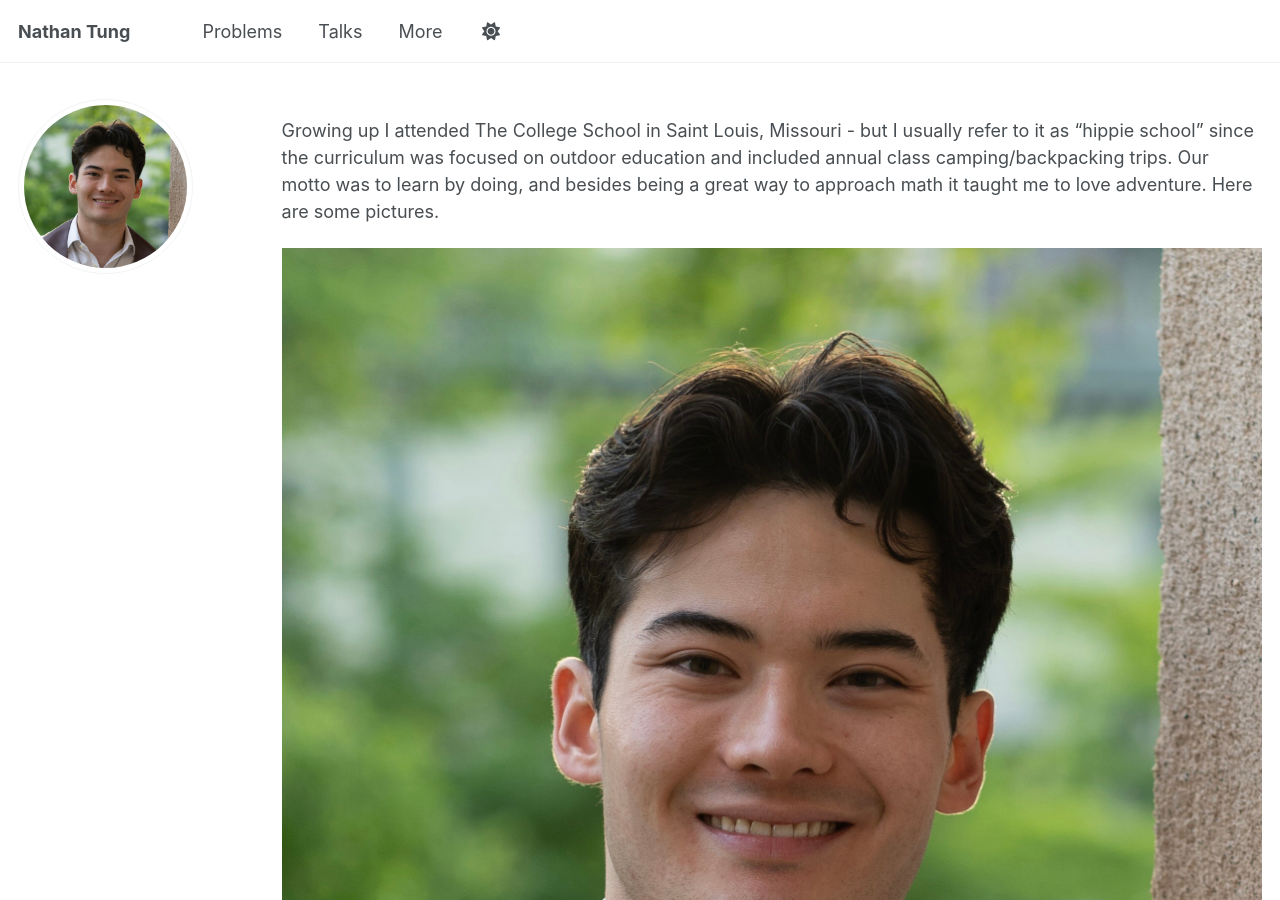
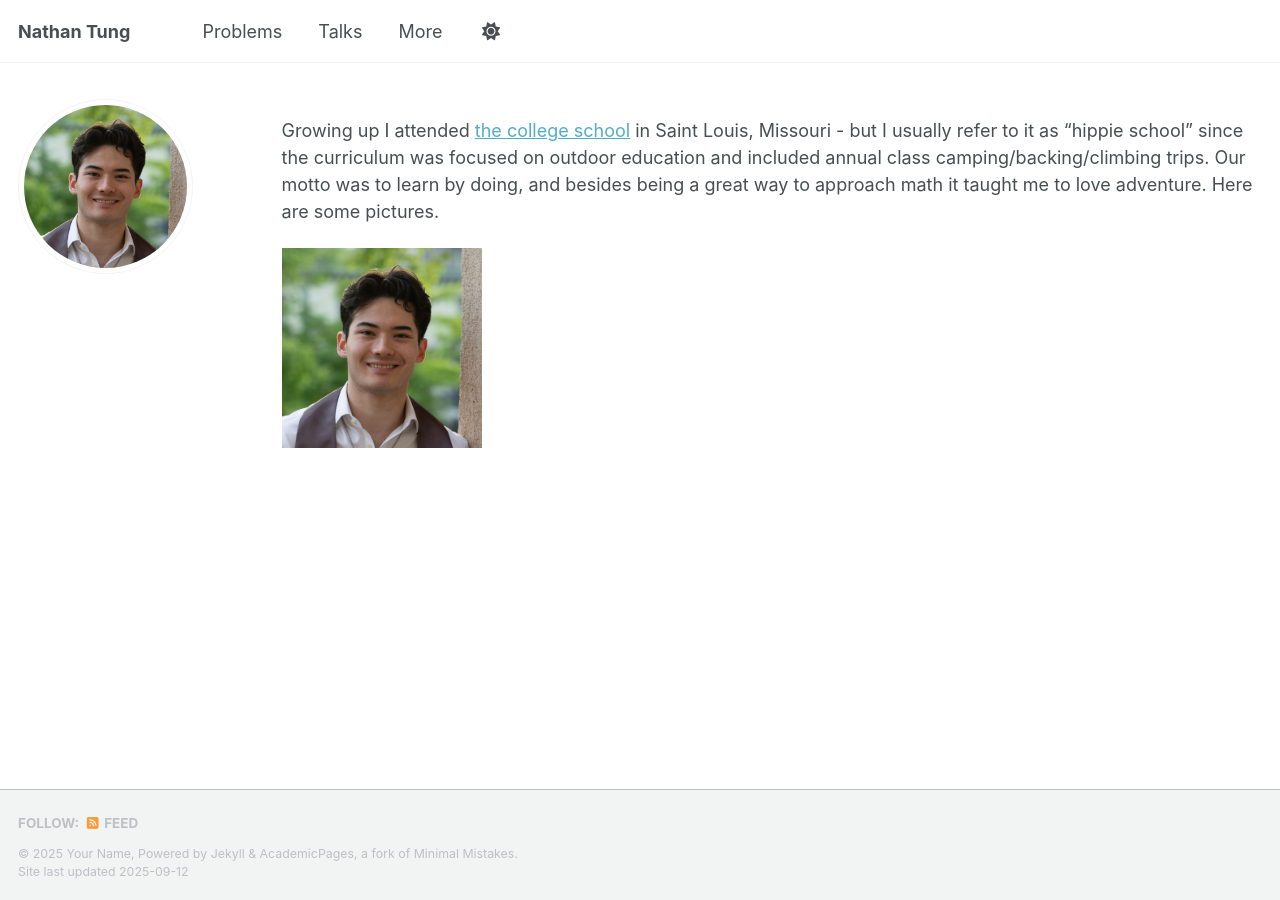
Before and after one commit to njtung/njtung.github.io, a Jekyll site: the page built from _pages/more.md, in a window 1280 px wide and 900 px high. Built offline with Jekyll 4.4.1, drawn with Linux system fonts in a browser that asks for light colours; a script that is not in the unit is left out.

Commit message:
Update more.md

```diff
--- a/_pages/more.md
+++ b/_pages/more.md
@@ -4,6 +4,6 @@ permalink: /more/
 author_profile: true
 ---
 
-Growing up I attended The College School in Saint Louis, Missouri - but I usually refer to it as "hippie school" since the curriculum was focused on outdoor education and included annual class camping/backpacking trips. Our motto was to learn by doing, and besides being a great way to approach math it taught me to love adventure. Here are some pictures.
+Growing up I attended [the college school](https://www.thecollegeschool.org) in Saint Louis, Missouri - but I usually refer to it as "hippie school" since the curriculum was focused on outdoor education and included annual class camping/backing/climbing trips. Our motto was to learn by doing, and besides being a great way to approach math it taught me to love adventure. Here are some pictures.
 
-![Test](../images/profile.png)
+<img src="../images/profile.png" alt="test" width="200"/>
```
